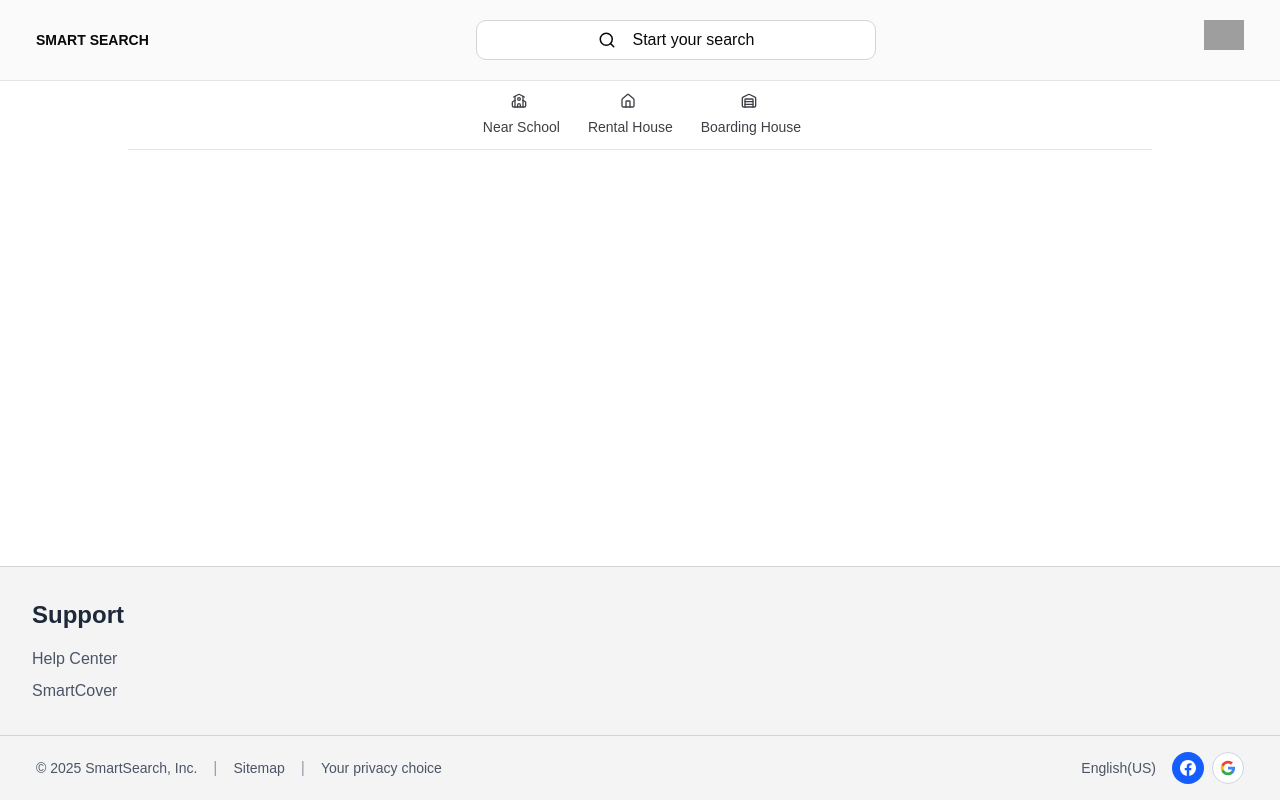
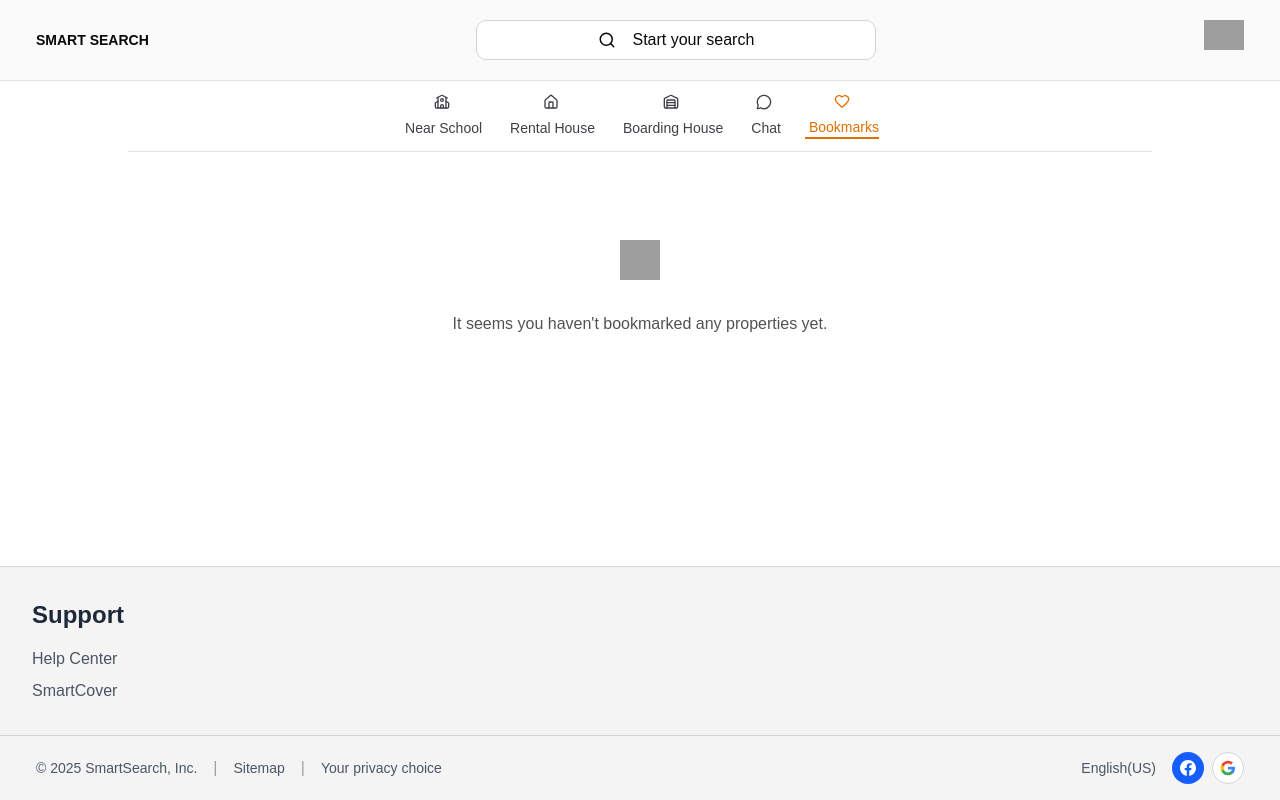
Before and after one commit to vincentobnza/boarding-house-rental, a React app in the folder client/: page /tenant/bookmarks in a window 1280 px wide. Built offline with nearby package versions, Linux system fonts and the light colour scheme; grey boxes are pictures that could not be loaded; the HTML template or start-up script is replaced by a standard one.

Commit message:
Added bookmarks page

```diff
--- a/client/src/layout/tenant-layout.tsx
+++ b/client/src/layout/tenant-layout.tsx
@@ -1,5 +1,5 @@
 import Footer from "@/components/footer";
-import { Search } from "lucide-react";
+import { Heart, MessageCircle, Search } from "lucide-react";
 import { NavLink, Outlet } from "react-router-dom";
 import { Avatar, AvatarImage, AvatarFallback } from "@radix-ui/react-avatar";
 import { School, House, Warehouse } from "lucide-react";
@@ -20,6 +20,16 @@ export default function TenantLayout() {
       name: "Boarding House",
       link: "/tenant/boarding-house",
       icon: <Warehouse className="size-4" />,
+    },
+    {
+      name: "Chat",
+      link: "/tenant/chat",
+      icon: <MessageCircle className="size-4" />,
+    },
+    {
+      name: "Bookmarks",
+      link: "/tenant/bookmarks",
+      icon: <Heart className="size-4" />,
     },
   ];
   return (
--- a/client/src/pages/get-started.tsx
+++ b/client/src/pages/get-started.tsx
@@ -4,6 +4,8 @@ import { cn } from "@/lib/utils";
 import { Link, useNavigate } from "react-router-dom";
 import { ArrowRight, House, User } from "lucide-react";
 import React from "react";
+
+// GET STARTED page in this app
 
 export default function GetStarted() {
   const userTypes = [
--- /dev/null
+++ b/client/src/pages/tenant/bookmarks.tsx
@@ -0,0 +1,22 @@
+export default function BookmarkPage() {
+  const isThereAnyBookmark = false; // This should be replaced with actual logic to check for bookmarks
+  return (
+    <div className="mx-auto flex w-full max-w-screen-lg flex-grow flex-col items-start p-12">
+      <div className="mt-10 w-full">
+        {!isThereAnyBookmark && (
+          <div className="flex flex-col items-center justify-center gap-8">
+            <img
+              src="https://cdn-icons-png.flaticon.com/128/17568/17568932.png"
+              alt="bookmark"
+              className="size-10"
+            />
+
+            <h1 className="opacity-70">
+              It seems you haven't bookmarked any properties yet.
+            </h1>
+          </div>
+        )}
+      </div>
+    </div>
+  );
+}
--- a/client/src/routes/tenant.routes.tsx
+++ b/client/src/routes/tenant.routes.tsx
@@ -5,6 +5,7 @@ const TenantLayout = lazy(() => import("../layout/tenant-layout"));
 const RentalHouse = lazy(() => import("../pages/tenant/rental-house"));
 const NearSchool = lazy(() => import("../pages/tenant/near-school"));
 const BoardingHouse = lazy(() => import("../pages/tenant/boarding-house"));
+const BookmarkPage = lazy(() => import("../pages/tenant/bookmarks"));
 
 export const tenantRoutes = [
   {
@@ -34,6 +35,11 @@ export const tenantRoutes = [
         path: "boarding-house",
         element: <BoardingHouse />,
       },
+
+      {
+        path: "bookmarks",
+        element: <BookmarkPage />,
+      },
     ],
   },
 ];
```
